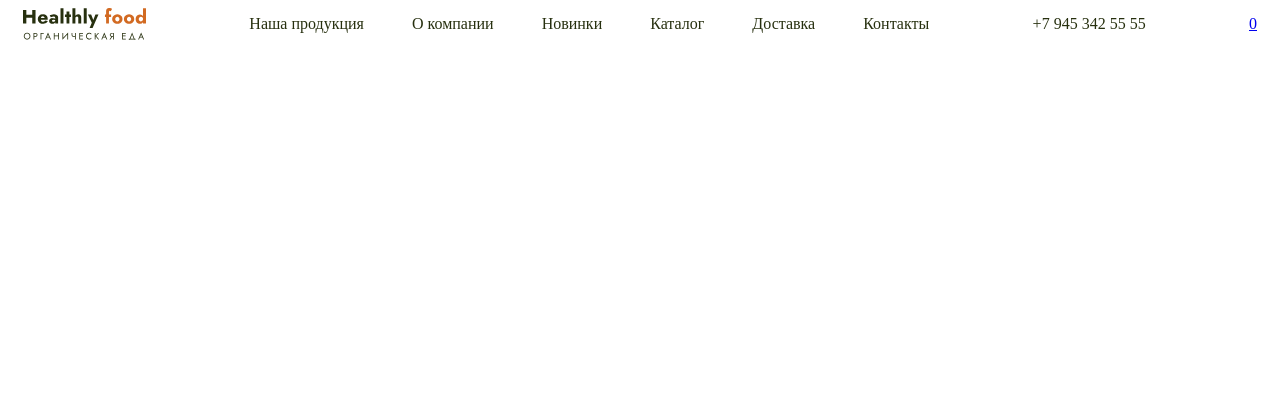
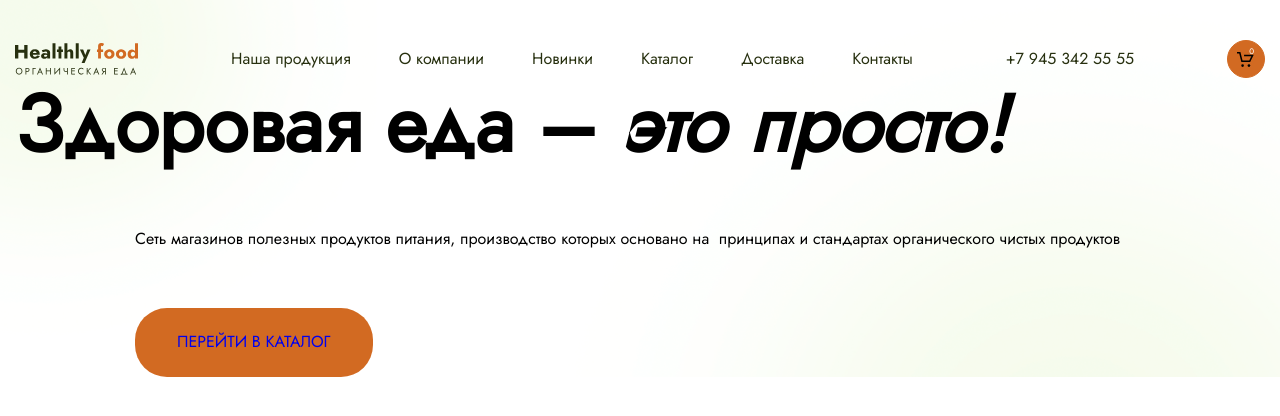
Before and after one commit to neloz666/Module02-Test, a website built with webpack: page src/index.html in a window 1280 px wide. Built offline with nearby package versions, Linux system fonts and the light colour scheme.

Commit message:
lesson 9

```diff
--- a/package.json
+++ b/package.json
@@ -16,6 +16,7 @@
     "webpack-dev-server": "^4.13.3"
   },
   "dependencies": {
-    "html-webpack-plugin": "^5.5.1"
+    "html-webpack-plugin": "^5.5.1",
+    "normalize.css": "^8.0.1"
   }
 }
--- a/src/index.html
+++ b/src/index.html
@@ -1,3 +1,4 @@
+
 <!DOCTYPE html>
 <html lang="ru">
 <head>
@@ -34,10 +35,26 @@
 
         </nav>
         <a href="tel:+79453425555" class="header__tel">+7 945 342 55 55</a>
-        <a href="#" class="header__cart">
+        <button href="#" class="header__cart">
             <span class="header__counter">0</span>
-        </a>
+        </button>
     </header>
+    <div class="container">
+        <div class="main__text">
+            <h1 class="title title_block">
+                Здоровая еда &ndash;
+                <span class="title__span">это просто!</span>
+            </h1>
+            <div class="main__item">
+                <p class="description deskription_size-s">
+                    Сеть магазинов полезных продуктов питания,  производство которых основано на&nbsp; принципах и стандартах органического чистых продуктов
+                </p>
+                <div class="main__link">
+                    <a href="#" class="link">Перейти в каталог</a>
+                </div>
+            </div>
+        </div>
+    </div>
   </div>
 </body>
 </html>
--- a/src/index.js
+++ b/src/index.js
@@ -1 +1,2 @@
+import 'normalize.css'
 import './styles/main.scss'
--- a/src/styles/main.scss
+++ b/src/styles/main.scss
@@ -1,11 +1,24 @@
-$text:#27300f;
+@import url('https://fonts.googleapis.com/css2?family=Cormorant:ital,wght@0,700;1,700&family=Jost&display=swap');
+
+$green:#27300f;
 $orange:#d26a22;
 $white:#ffffff;
+
+$font-jost:'Jost', sans-serif;
+$font-cormorant: 'Cormorant', serif;
+
+html {
+    font-size: 10px;
+}
+body {
+    font-size:1.6rem;
+    font-family: $font-jost;
+}
+
 .header {
     max-width: 1440px;
     margin:0 auto;
-    padding-left: 15px;
-    padding-right: 15px;
+    padding: 4rem 15px 0 15px;
     display: flex;
     justify-content: space-between;
     align-items: center;
@@ -14,54 +27,105 @@ $white:#ffffff;
         list-style-type: none;
         margin: 0;
         padding-left: 0;
-        gap: 48px;
+        gap: 4.8rem;
     }
     &__link {
-        font-size: 16px;
-        color:$text;
+        color:$green;
         text-decoration: none;
         &:hover {
             color: $orange;
         }
     }
     &__tel {
-        font-size: 16px;
-        color: $text;
+        color: $green;
+        font-weight: 500;
         text-decoration: none;
         &:hover {
             color: $orange;
         }
+    }
     &__cart {
         display: block;
-        background-image: url(../images/cart.svg);
+        background-image: url(../images/cart-black.svg);
         background-color: $orange;
-        width: 40px;
-        height: 40px;
+        width: 3.8rem;
+        height: 3.8rem;
         border-radius: 100%;
-        background-size: 17px 15px;
+        background-size: 1.7rem 1.5rem;
         background-repeat: no-repeat;
         background-position: center center;
         position: relative;
+        border: 1px solid $orange;
+        &:hover {
+            color: $green;
+            border: 1px solid $green;
+        }
     }
+
     &__counter {
-        font-size: 8px;
+        font-size: .8rem;
         color: $white;
         position: absolute;
-        right:10px;
-        top:6px;
+        right:1rem;
+        top: .6rem;
     }
 
     }
 
-
-    }
-
-
 .logo {
     display:block;
     background-image: url(../images/logo.svg);
-    width: 123px;
-    height: 32px;;
+    width: 12.3rem;
+    height: 3.2rem;;
     background-repeat: no-repeat;
     background-size: cover;
 }
+.container {
+    max-width: 1440px;
+    margin:0 auto;
+    padding-left: 15px;
+    padding-right: 15px;
+}
+.main {
+    background-image: url(../images/main.png);
+    background-size: cover;
+    background-position-x: center;
+    &__item {
+        margin-left: 12rem;
+        margin-top: 6rem;
+    }
+    &__link {
+        margin-top:6rem;
+    }
+}
+.title {
+    font-family: &$font-cormorant;
+    font-weight: 700;
+    font-size: 8rem;
+    color: &$green;
+    margin:0;
+    &__span {
+        font-style: italic;
+    }
+    &_block {
+        .title-span {
+            display: block;
+        }
+    }
+}
+.description {
+    &_size-s {
+        font-size: 1.8rem;
+        margin:0;
+    }
+}
+.link {
+    color:&white;
+    text-transform: uppercase;
+    padding: 2.5rem 4.2rem;
+    background-color: $orange;
+    box-shadow: 0rem 1rem 1.1rem .2rem rgba (207,92, 13, 0.2);
+    text-decoration: none;
+    border-radius: 3.2rem;
+    display:inline-block;
+}
```
Also changed, not shown: dist/index.html, dist/styles/main.css, src/images/cart-black.svg (added), src/images/cart.svg (deleted), src/images/main.png (added), 2 other files.
